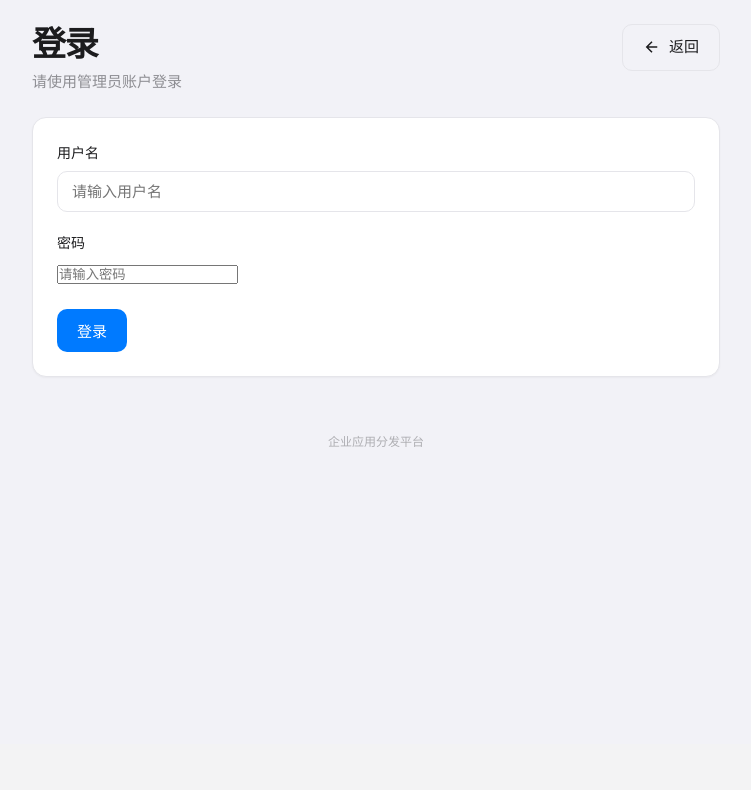
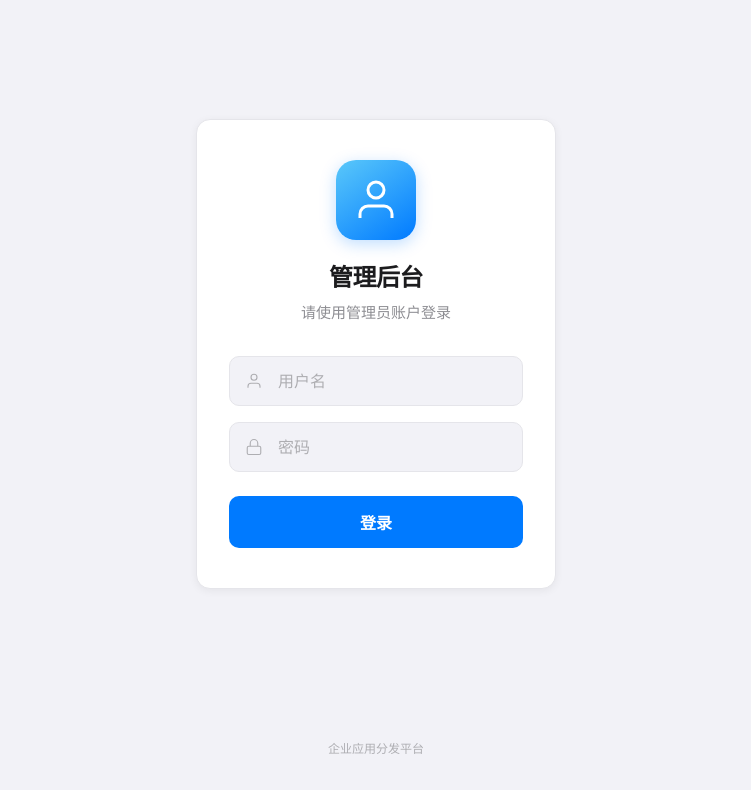
Before and after one commit to LinChengRain/localservice, a Python web app: template templates/login.html in a window 1280 px wide. Shown: the part 56-846 px from the top of the page, without its empty margins (264-1015 px from the left). Before the commit the page ends 503 px from the top, so only its background shows below. Run offline with Jinja, Linux system fonts and the light colour scheme; the template is opened without the code that fills it, so the values that code supplies are empty.

Commit message:
feat: 优化登录页面设计，添加导航栏登录入口

```diff
--- a/templates/login.html
+++ b/templates/login.html
@@ -3,35 +3,155 @@
 {% block title %}登录{% endblock %}
 
 {% block content %}
-<div class="page-header">
-    <div class="page-header-left">
-        <h1>登录</h1>
-        <p class="subtitle">请使用管理员账户登录</p>
+<div class="login-page">
+    <div class="login-card">
+        <div class="login-icon">
+            <svg width="48" height="48" viewBox="0 0 24 24" fill="none" stroke="white" stroke-width="1.5">
+                <path d="M20 21v-2a4 4 0 0 0-4-4H8a4 4 0 0 0-4 4v2"/>
+                <circle cx="12" cy="7" r="4"/>
+            </svg>
+        </div>
+        <h1 class="login-title">管理后台</h1>
+        <p class="login-subtitle">请使用管理员账户登录</p>
+
+        <form action="{{ url_for('auth.login') }}" method="POST" class="login-form">
+            <input type="hidden" name="csrf_token" value="{{ csrf_token() }}">
+            <div class="login-field">
+                <div class="login-input-icon">
+                    <svg width="18" height="18" viewBox="0 0 24 24" fill="none" stroke="currentColor" stroke-width="1.5">
+                        <path d="M20 21v-2a4 4 0 0 0-4-4H8a4 4 0 0 0-4 4v2"/>
+                        <circle cx="12" cy="7" r="4"/>
+                    </svg>
+                </div>
+                <input type="text" id="username" name="username" required placeholder="用户名" autocomplete="username">
+            </div>
+
+            <div class="login-field">
+                <div class="login-input-icon">
+                    <svg width="18" height="18" viewBox="0 0 24 24" fill="none" stroke="currentColor" stroke-width="1.5">
+                        <rect x="3" y="11" width="18" height="11" rx="2" ry="2"/>
+                        <path d="M7 11V7a5 5 0 0 1 10 0v4"/>
+                    </svg>
+                </div>
+                <input type="password" id="password" name="password" required placeholder="密码" autocomplete="current-password">
+            </div>
+
+            <button type="submit" class="login-btn">登录</button>
+        </form>
     </div>
-    <a href="{{ url_for('main.index') }}" class="btn btn-ghost">
-        <svg width="18" height="18" viewBox="0 0 24 24" fill="none" stroke="currentColor" stroke-width="2">
-            <path d="M19 12H5M12 19l-7-7 7-7"/>
-        </svg>
-        返回
-    </a>
 </div>
 
-<div class="upload-form">
-    <form action="{{ url_for('auth.login') }}" method="POST">
-        <input type="hidden" name="csrf_token" value="{{ csrf_token() }}">
-        <div class="form-group">
-            <label for="username">用户名</label>
-            <input type="text" id="username" name="username" required placeholder="请输入用户名">
-        </div>
+<style>
+.login-page {
+    display: flex;
+    justify-content: center;
+    align-items: center;
+    min-height: calc(100vh - 140px);
+}
 
-        <div class="form-group">
-            <label for="password">密码</label>
-            <input type="password" id="password" name="password" required placeholder="请输入密码">
-        </div>
+.login-card {
+    width: 100%;
+    max-width: 360px;
+    background: var(--card);
+    border-radius: var(--radius);
+    padding: 2.5rem 2rem;
+    box-shadow: var(--shadow);
+    border: 0.5px solid var(--border);
+    text-align: center;
+}
 
-        <div class="form-actions">
-            <button type="submit" class="btn btn-primary">登录</button>
-        </div>
-    </form>
-</div>
+.login-icon {
+    width: 80px;
+    height: 80px;
+    margin: 0 auto 1.25rem;
+    background: linear-gradient(145deg, #5ac8fa, #007aff);
+    border-radius: 20px;
+    display: flex;
+    align-items: center;
+    justify-content: center;
+    box-shadow: 0 4px 16px rgba(0,122,255,0.25);
+}
+
+.login-title {
+    font-size: 1.5rem;
+    font-weight: 700;
+    color: var(--text);
+    margin: 0 0 0.375rem;
+    letter-spacing: -0.02em;
+}
+
+.login-subtitle {
+    font-size: 0.9375rem;
+    color: var(--text-secondary);
+    margin: 0 0 2rem;
+}
+
+.login-form {
+    text-align: left;
+}
+
+.login-field {
+    position: relative;
+    margin-bottom: 1rem;
+}
+
+.login-input-icon {
+    position: absolute;
+    left: 1rem;
+    top: 50%;
+    transform: translateY(-50%);
+    color: var(--text-tertiary);
+    pointer-events: none;
+    display: flex;
+    align-items: center;
+}
+
+.login-field input {
+    width: 100%;
+    padding: 0.875rem 1rem 0.875rem 3rem;
+    border: 1px solid var(--border);
+    border-radius: var(--radius-sm);
+    font-size: 1rem;
+    font-family: inherit;
+    background: var(--bg);
+    color: var(--text);
+    transition: var(--transition);
+    box-sizing: border-box;
+}
+
+.login-field input:focus {
+    outline: none;
+    border-color: var(--primary);
+    box-shadow: 0 0 0 3px var(--primary-bg);
+    background: var(--card);
+}
+
+.login-field input::placeholder {
+    color: var(--text-tertiary);
+}
+
+.login-btn {
+    width: 100%;
+    padding: 0.875rem;
+    margin-top: 0.5rem;
+    background: var(--primary);
+    color: white;
+    font-size: 1rem;
+    font-weight: 600;
+    border: none;
+    border-radius: var(--radius-sm);
+    cursor: pointer;
+    transition: var(--transition);
+}
+
+.login-btn:hover {
+    background: var(--primary-light);
+    transform: translateY(-1px);
+    box-shadow: 0 4px 12px rgba(0,122,255,0.25);
+}
+
+.login-btn:active {
+    transform: translateY(0);
+}
+</style>
 {% endblock %}
```
Also changed, not shown: 1 other file.
